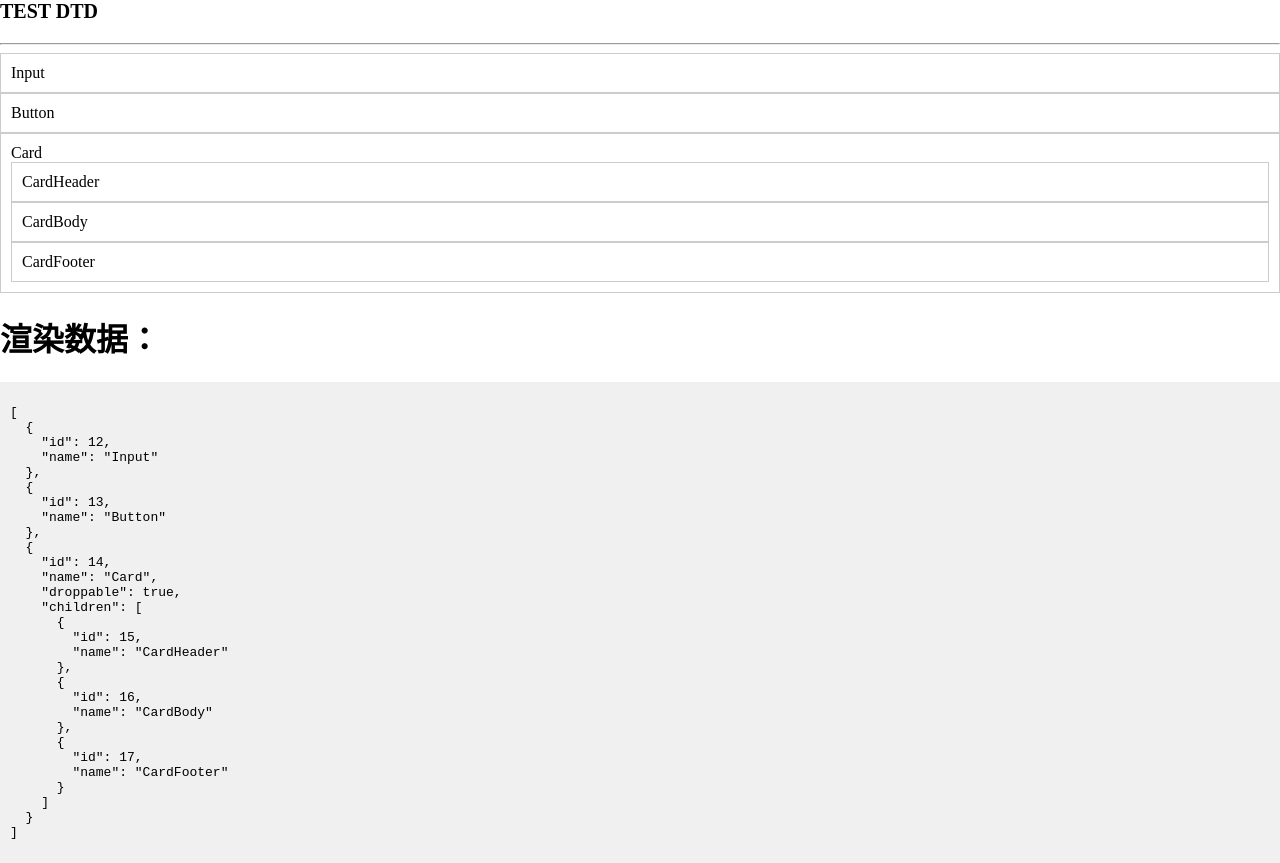
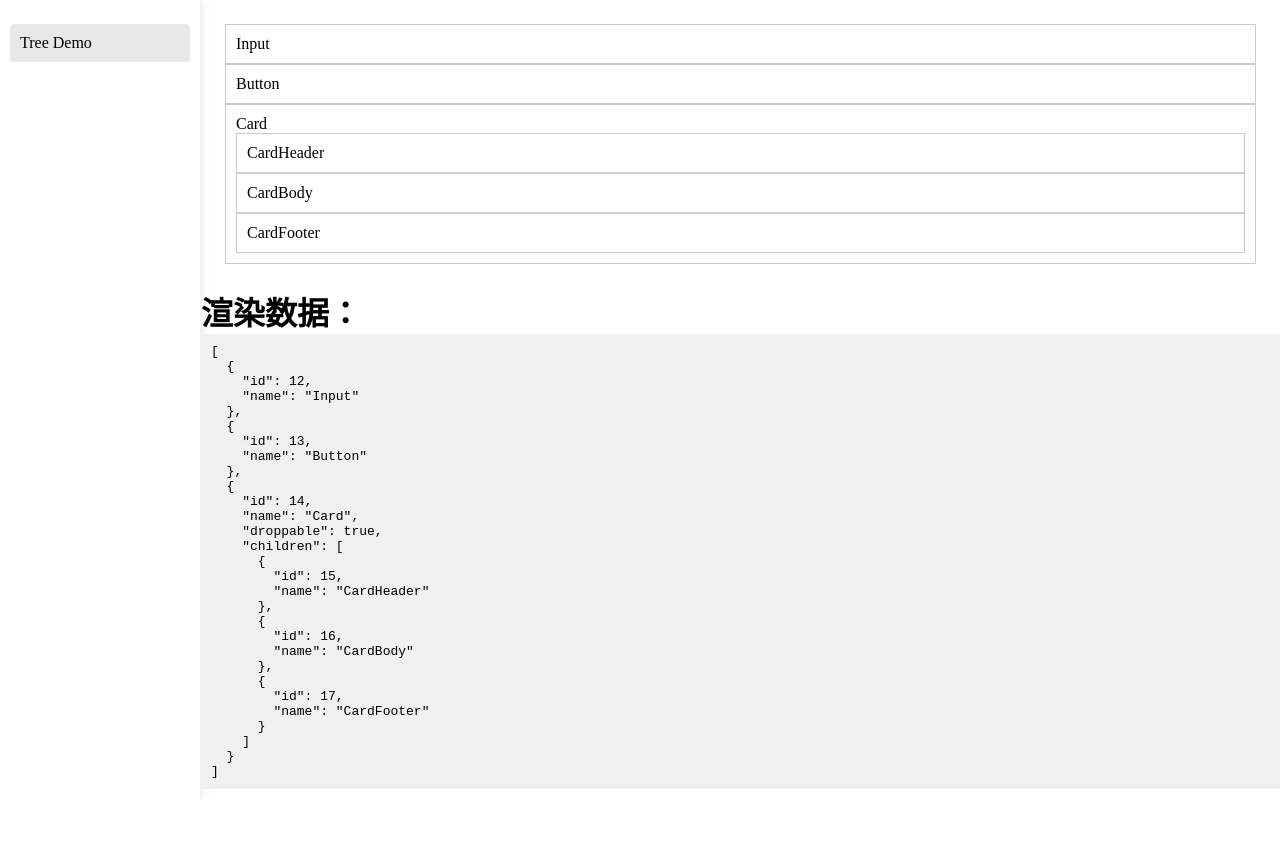
Before and after one commit to OrangeSpatial/DtD, a Vue app: page / in a window 1280 px wide. After the commit the page ends 800 px from the top, so only its background shows below. Built offline with nearby package versions, Linux system fonts and the light colour scheme.

Commit message:
feat: 添加demo页

```diff
--- a/src/App.vue
+++ b/src/App.vue
@@ -1,78 +1,84 @@
 <script setup lang="ts">
-import { ref } from 'vue'
-import DragToDrop from './components/DragToDrop.vue';
+import { computed, ref } from 'vue'
+import type { Component } from 'vue'
+import Tree from './demo/Tree.vue'
 
-const data = ref([
+const components = ref<{
+  title: string
+  component: Component
+}[]>([
   {
-    id: 12,
-    name: 'Input',
-  },
-  {
-    id: 13,
-    name: 'Button',
-  },
-  {
-    id: 14,
-    name: 'Card',
-    droppable: true,
-    children: [
-      {
-        id: 15,
-        name: 'CardHeader',
-      },
-      {
-        id: 16,
-        name: 'CardBody',
-      },
-      {
-        id: 17,
-        name: 'CardFooter',
-      },
-    ],
+    title: 'Tree Demo',
+    component: Tree
   }
 ])
 
-function getData() {
-  console.log(data.value)
-}
+const current = ref<string>('Tree Demo')
+
+const currentComponent = computed(() => {
+  return components.value.find(item => item.title === current.value)?.component
+})
+
 </script>
 
 <template>
-  <div class="title">TEST DTD</div>
-  <hr/>
-  <DragToDrop v-model="data">
-    <template #default="{ item }">
-      <div>{{ item.props?.name }}</div>
-    </template>
-    <template #ghost="{ item }">
-      <div class="ghost-custom">{{ item?.name }}</div>
-    </template>
-  </DragToDrop>
-
-  <h1>渲染数据：</h1>
-  <div class="code">
-    <code>
-      <pre>{{ data }}</pre>
-    </code>
+  <div class="demo-root">
+    <div class="demo-menu">
+      <div class="demo-list">
+        <div class="demo-item"
+        :class="{ active: current === item.title }"
+        v-for="item in components"
+        :key="item.title">
+          <a @click="current = item.title">{{ item.title }}</a>
+        </div>
+      </div>
+    </div>
+    <div class="demo-main">
+      <component :is="currentComponent"></component>
+    </div>
   </div>
 </template>
 
 <style scoped>
-.title {
-  font-size: 20px;
-  font-weight: bold;
-  margin-bottom: 20px;
-}
-.ghost-custom {
-  background-color: #f0f0f0;
-  border: 1px solid #ccc;
-  padding: 5px;
-  border-radius: 5px;
+.demo-root {
+  display: flex;
+  height: 100%;
 }
 
-.code {
-  margin-top: 20px;
-  background-color: #f0f0f0;
+.demo-menu {
+  width: 200px;
+  height: 100%;
+  background-color: #fff;
+  box-shadow: 0 0 10px rgba(0, 0, 0, 0.1);
+  border-right: 1px solid #f0f2f5;
+  overflow-y: auto;
+}
+
+.demo-list {
+  display: flex;
+  flex-direction: column;
+  padding: 24px 10px;
+}
+
+.demo-item {
   padding: 10px;
+  background-color: #f0f2f5;
+  border-radius: 4px;
+  cursor: pointer;
+}
+
+.demo-item:hover {
+  background-color: #e8e8e8;
+}
+
+.active {
+  background-color: #e8e8e8;
+}
+
+.demo-main {
+  flex: 1;
+  height: 100%;
+  /* padding: 20px; */
+  overflow-y: auto;
 }
 </style>
--- /dev/null
+++ b/src/demo/Tree.vue
@@ -0,0 +1,72 @@
+<script setup lang="ts">
+import { ref } from 'vue'
+import DragToDrop from '../components/DragToDrop.vue';
+
+const data = ref([
+  {
+    id: 12,
+    name: 'Input',
+  },
+  {
+    id: 13,
+    name: 'Button',
+  },
+  {
+    id: 14,
+    name: 'Card',
+    droppable: true,
+    children: [
+      {
+        id: 15,
+        name: 'CardHeader',
+      },
+      {
+        id: 16,
+        name: 'CardBody',
+      },
+      {
+        id: 17,
+        name: 'CardFooter',
+      },
+    ],
+  }
+])
+</script>
+
+<template>
+  <div style="padding: 24px;">
+    <DragToDrop v-model="data">
+    <template #default="{ item }">
+      <div>{{ item.props?.name }}</div>
+    </template>
+    <template #ghost="{ item }">
+      <div class="ghost-custom">{{ item?.name }}</div>
+    </template>
+  </DragToDrop>
+  </div>
+
+  <h1>渲染数据：</h1>
+  <div class="code">
+    <pre>{{ data }}</pre>
+  </div>
+</template>
+
+<style scoped>
+.title {
+  font-size: 20px;
+  font-weight: bold;
+  margin-bottom: 20px;
+}
+.ghost-custom {
+  background-color: #f0f0f0;
+  border: 1px solid #ccc;
+  padding: 5px;
+  border-radius: 5px;
+}
+
+.code {
+
+  background-color: #f0f0f0;
+  padding: 10px;
+}
+</style>
--- a/src/model/Mouse.ts
+++ b/src/model/Mouse.ts
@@ -233,7 +233,6 @@ export class Mouse {
   }
 
   public move = (e: MouseEvent) =>  {
-    e.preventDefault();
     if (this.isValidDragStart(e)) {
       this.onDragStart(e);
       this.onDragMove(e);
--- a/src/style.css
+++ b/src/style.css
@@ -1,4 +1,13 @@
-body {
-    height: 100vh;
+html,body,#app {
+    height: 100%;
     margin: 0;
 }
+
+H1 {
+    font-size: 2em;
+    margin: 0;
+}
+
+pre {
+    margin: 0;
+}
```
